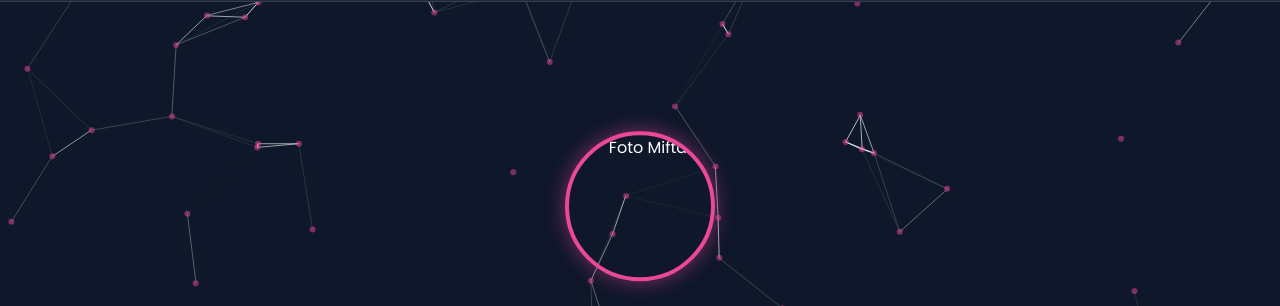
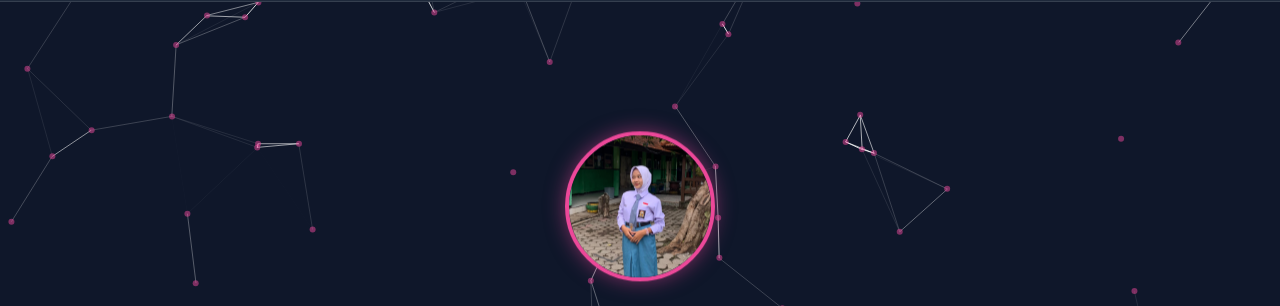
Before and after one commit to mayliviiaa/portofolio-manual, a plain HTML site: page index.html in a window 1280 px wide. Shown: the part 77-383 px from the top of the page. Drawn offline with nearby package versions, Linux system fonts and the light colour scheme; files whose address does not match are found by name.

Commit message:
Add files via upload

```diff
--- a/index.html
+++ b/index.html
@@ -51,7 +51,7 @@
 
     <!-- HERO SECTION -->
     <section id="home" class="hero">
-        <img src="images/foto-maylivia.jpeg" alt="Foto Mifta" class="profile-img">
+        <img src="foto-maylivia.jpeg" alt="Foto Mifta" class="profile-img">
         <h1>Halo, Saya <span class="highlight">Mifta Maylivia</span></h1>
         <p class="subtitle">Student @ SMK Negeri 1 Nganjuk | Game Development Major</p>
         <p class="slogan">"Turning Imagination into Playable Reality"</p>
```
